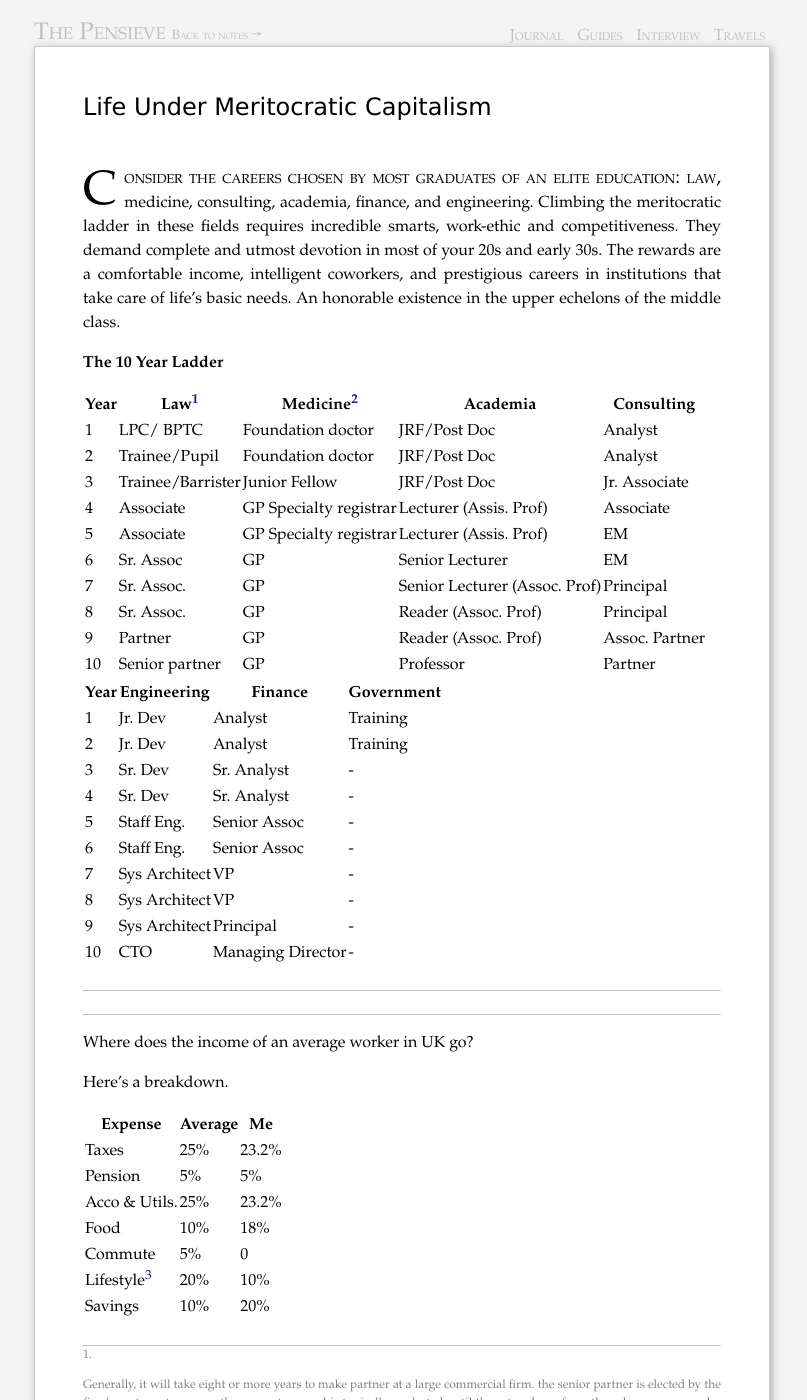
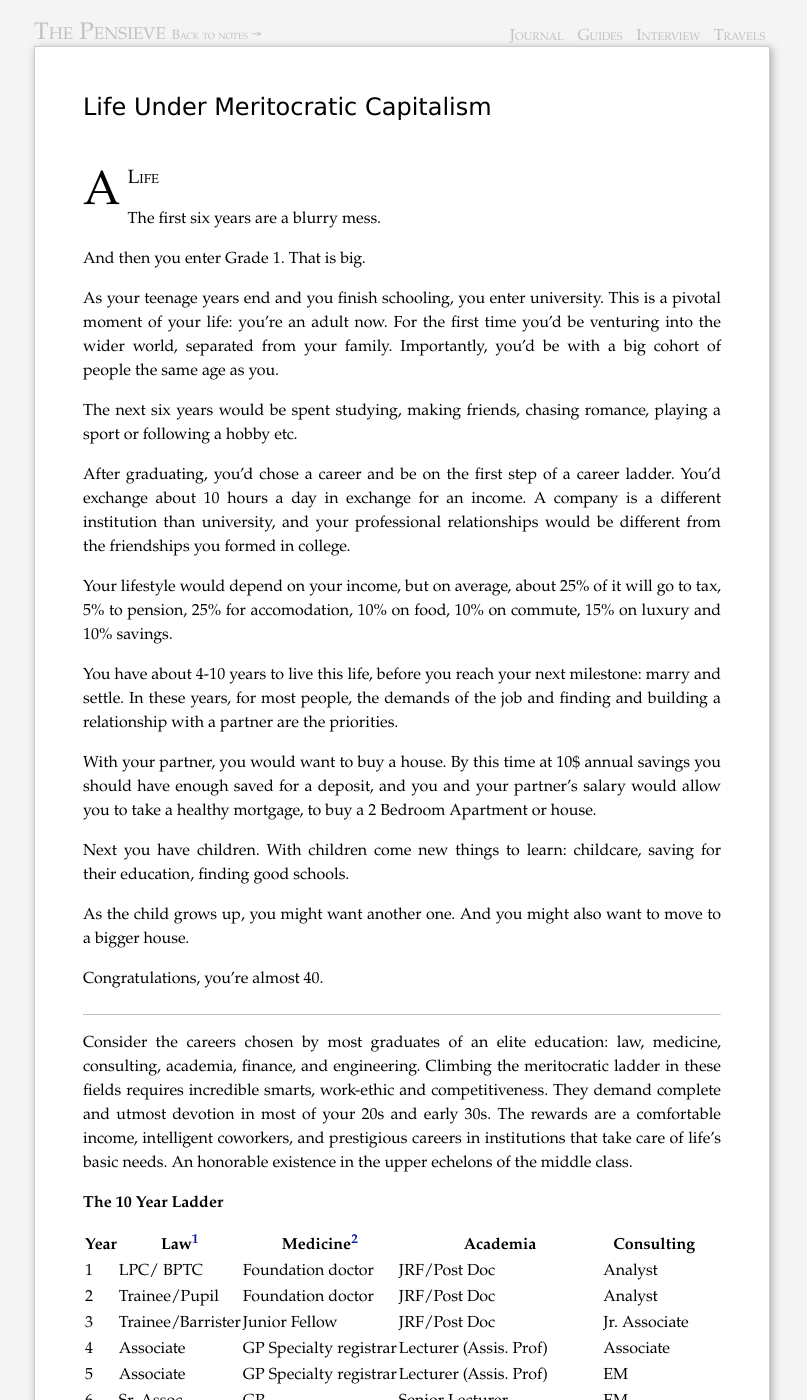
Before and after one commit to piyushahuja/piyushahuja.github.io, a Jekyll site: the page built from _posts/drafts/2020-09-26-merit.md, in a window 1280 px wide and 1400 px high. Shown: the whole window, without its empty margins (238-1045 px from the left). Built offline with Jekyll 4.4.1, drawn with Linux system fonts in a browser that asks for light colours.

Commit message:
auto deployed

```diff
--- a/_posts/drafts/2020-09-26-merit.md
+++ b/_posts/drafts/2020-09-26-merit.md
@@ -8,6 +8,36 @@ excerpt:
 permalink: /merit
 
 ---
+
+A Life
+
+The first six years are a blurry mess.
+
+And then you enter Grade 1. That is big.
+
+As your teenage years end and you finish schooling, you enter university. This is a pivotal moment of your life: you're an adult now. For the first time you'd be venturing into the wider world, separated from your family. Importantly, you'd be with a big cohort of people the same age as you.
+
+The next six years would be spent studying, making friends, chasing romance, playing a sport or following a hobby etc.
+
+After graduating, you'd chose a career and be on the first step of a career ladder. You'd exchange about 10 hours a day in exchange for an income. A company is a different institution than university, and your professional relationships would be different from the friendships you formed in college.
+
+
+Your lifestyle would depend on your income, but on average, about 25% of it will go to tax, 5% to pension, 25% for accomodation, 10% on food, 10% on commute, 15% on luxury and 10% savings.
+
+You have about 4-10 years to live this life, before you reach your next milestone: marry and settle. In these years, for most people, the demands of the job and finding and building a relationship with a partner are the priorities.
+
+With your partner, you would want to buy a house. By this time at 10$ annual savings you should have enough saved for a deposit, and you and your partner's salary would allow you to take a healthy mortgage, to buy a 2 Bedroom Apartment or house.
+
+Next you have children. With children come new things to learn: childcare, saving for their education, finding good schools.
+
+As the child grows up, you might want another one. And you might also want to move to a bigger house.
+
+Congratulations, you're almost 40.
+
+
+
+
+----
 
 
 
```
